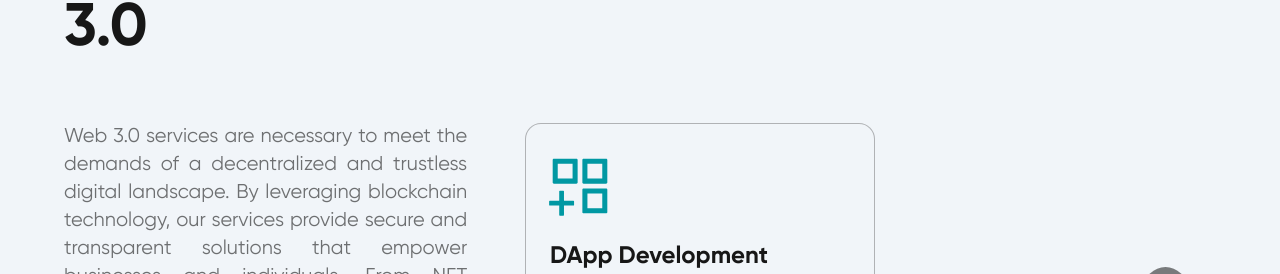
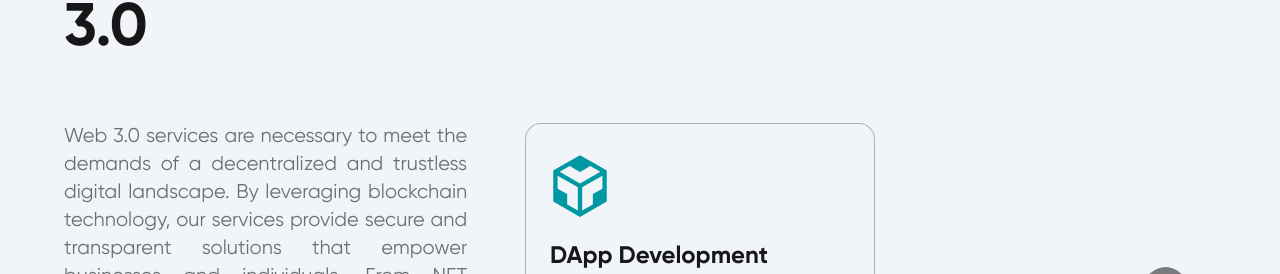
Before and after one commit to usharani222/spotmies, a Next.js app: page / in a window 1280 px wide. Shown: the part 5868-6142 px from the top of the page. Built offline with nearby package versions, Linux system fonts and the light colour scheme.

Commit message:
dapp icon changed

```diff
--- a/src/components/blockchainServices.jsx
+++ b/src/components/blockchainServices.jsx
@@ -6,8 +6,10 @@ import {
   AiOutlineAppstoreAdd,
   AiOutlineArrowRight,
   AiOutlineAudit,
+  AiOutlineCodeSandbox,
   AiOutlineDollar,
   AiOutlineFileImage,
+  AiOutlineMobile,
   AiOutlineStar,
   AiOutlineWallet,
 } from "react-icons/ai";
@@ -19,10 +21,7 @@ export default function BlockchainService() {
     {
       title: "DApp Development",
       icon: (
-        <AiOutlineAppstoreAdd
-          size="5rem"
-          className="text-primary ml-[-10px] icon"
-        />
+        <AiOutlineCodeSandbox size="5rem" className="text-primary ml-[-10px] icon" />
       ),
       description:
         "DApp is a decentralized application built on a blockchain network that provides transparency, security, and reliability to end-users. By integrating DApp into your website, you can offer your users a secure and decentralized environment to interact with your services and products.",
```
